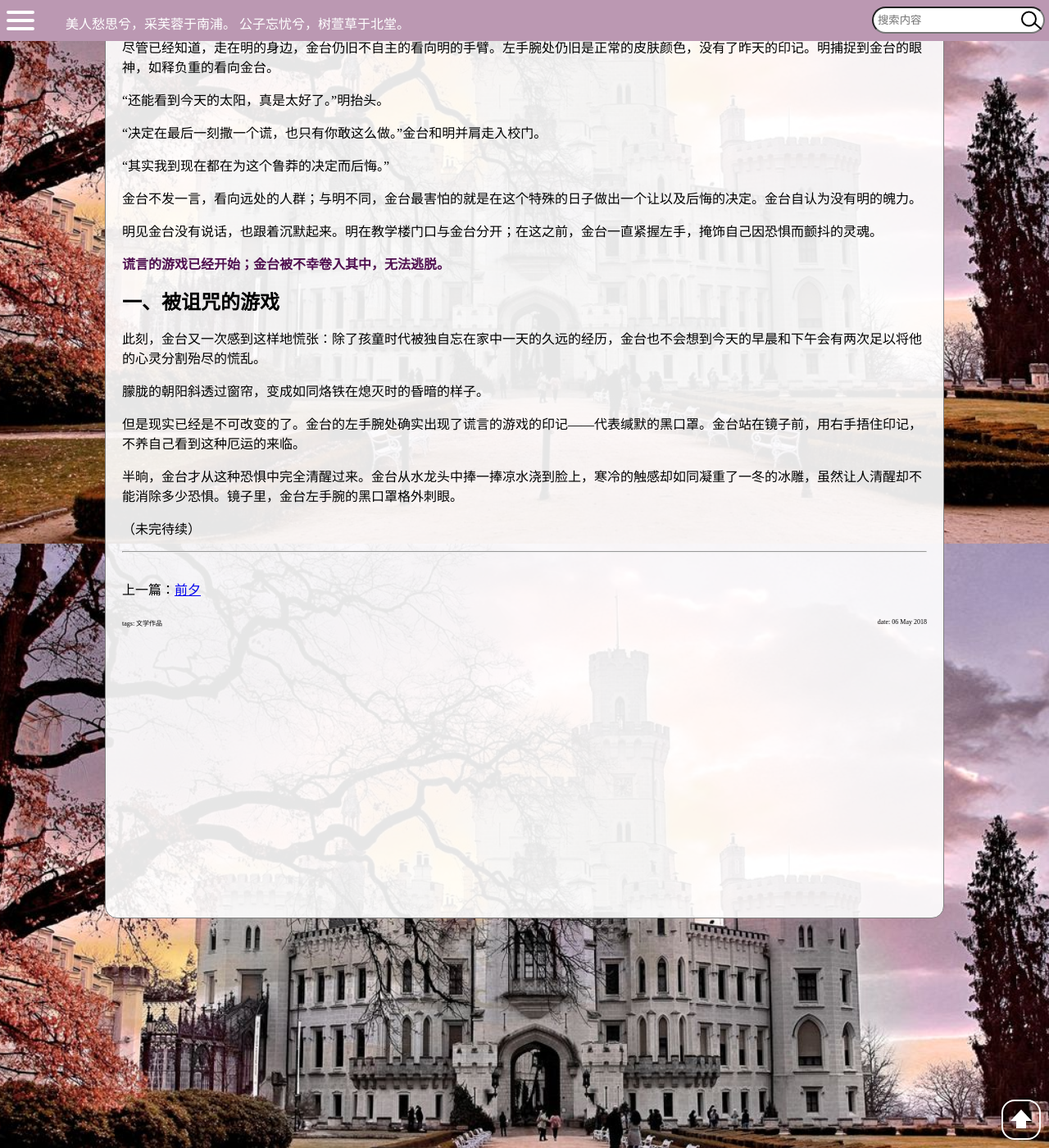
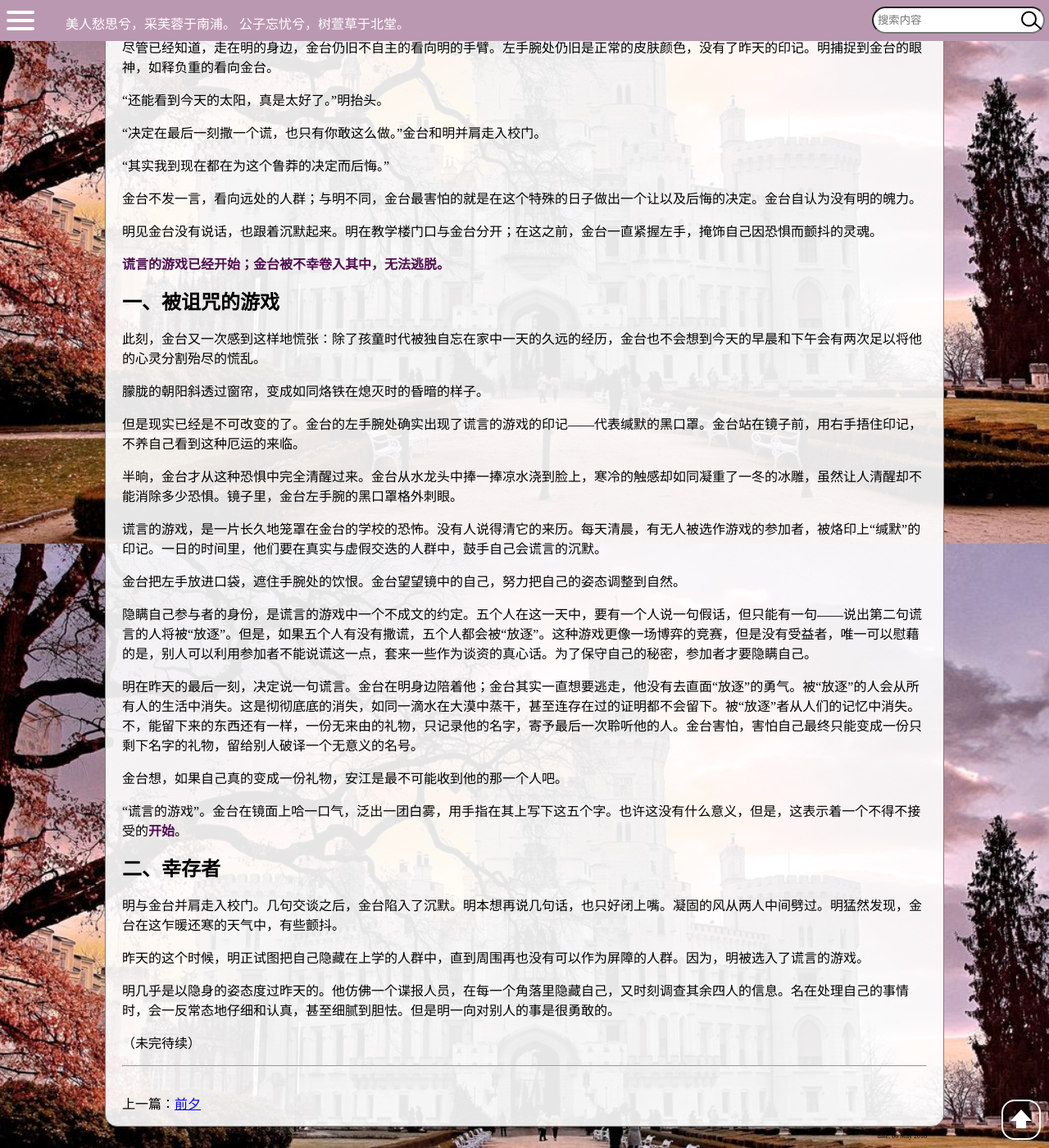
Before and after one commit to Wybxc/wybxc.github.io, a Jekyll site: the page built from _posts/2018-05-06-谎言的游戏.md, in a window 1280 px wide and 1400 px high, scrolled down 237 px. Shown: the whole window at 82% size. Built offline with Jekyll 4.4.1, drawn with Linux system fonts in a browser that asks for light colours; comment, search, counter and statistics services are not loaded.

Commit message:
"draft:谎言的游戏II"

```diff
--- a/_posts/2018-05-06-谎言的游戏.md
+++ b/_posts/2018-05-06-谎言的游戏.md
@@ -33,4 +33,24 @@ tags: [文学作品]
 
 半晌，金台才从这种恐惧中完全清醒过来。金台从水龙头中捧一捧凉水浇到脸上，寒冷的触感却如同凝重了一冬的冰雕，虽然让人清醒却不能消除多少恐惧。镜子里，金台左手腕的黑口罩格外刺眼。
 
+谎言的游戏，是一片长久地笼罩在金台的学校的恐怖。没有人说得清它的来历。每天清晨，有无人被选作游戏的参加者，被烙印上“缄默”的印记。一日的时间里，他们要在真实与虚假交迭的人群中，鼓手自己会谎言的沉默。
+
+金台把左手放进口袋，遮住手腕处的饮恨。金台望望镜中的自己，努力把自己的姿态调整到自然。
+
+隐瞒自己参与者的身份，是谎言的游戏中一个不成文的约定。五个人在这一天中，要有一个人说一句假话，但只能有一句——说出第二句谎言的人将被“放逐”。但是，如果五个人有没有撒谎，五个人都会被“放逐”。这种游戏更像一场博弈的竞赛，但是没有受益者，唯一可以慰藉的是，别人可以利用参加者不能说谎这一点，套来一些作为谈资的真心话。为了保守自己的秘密，参加者才要隐瞒自己。
+
+明在昨天的最后一刻，决定说一句谎言。金台在明身边陪着他；金台其实一直想要逃走，他没有去直面“放逐”的勇气。被“放逐”的人会从所有人的生活中消失。这是彻彻底底的消失，如同一滴水在大漠中蒸干，甚至连存在过的证明都不会留下。被“放逐”者从人们的记忆中消失。不，能留下来的东西还有一样，一份无来由的礼物，只记录他的名字，寄予最后一次聆听他的人。金台害怕，害怕自己最终只能变成一份只剩下名字的礼物，留给别人破译一个无意义的名号。
+
+金台想，如果自己真的变成一份礼物，安江是最不可能收到他的那一个人吧。
+
+“谎言的游戏”。金台在镜面上哈一口气，泛出一团白雾，用手指在其上写下这五个字。也许这没有什么意义，但是，这表示着一个不得不接受的**开始**。
+
+## 二、幸存者
+
+明与金台并肩走入校门。几句交谈之后，金台陷入了沉默。明本想再说几句话，也只好闭上嘴。凝固的风从两人中间劈过。明猛然发现，金台在这乍暖还寒的天气中，有些颤抖。
+
+昨天的这个时候，明正试图把自己隐藏在上学的人群中，直到周围再也没有可以作为屏障的人群。因为，明被选入了谎言的游戏。
+
+明几乎是以隐身的姿态度过昨天的。他仿佛一个谍报人员，在每一个角落里隐藏自己，又时刻调查其余四人的信息。名在处理自己的事情时，会一反常态地仔细和认真，甚至细腻到胆怯。但是明一向对别人的事是很勇敢的。
+
 （未完待续）
```
